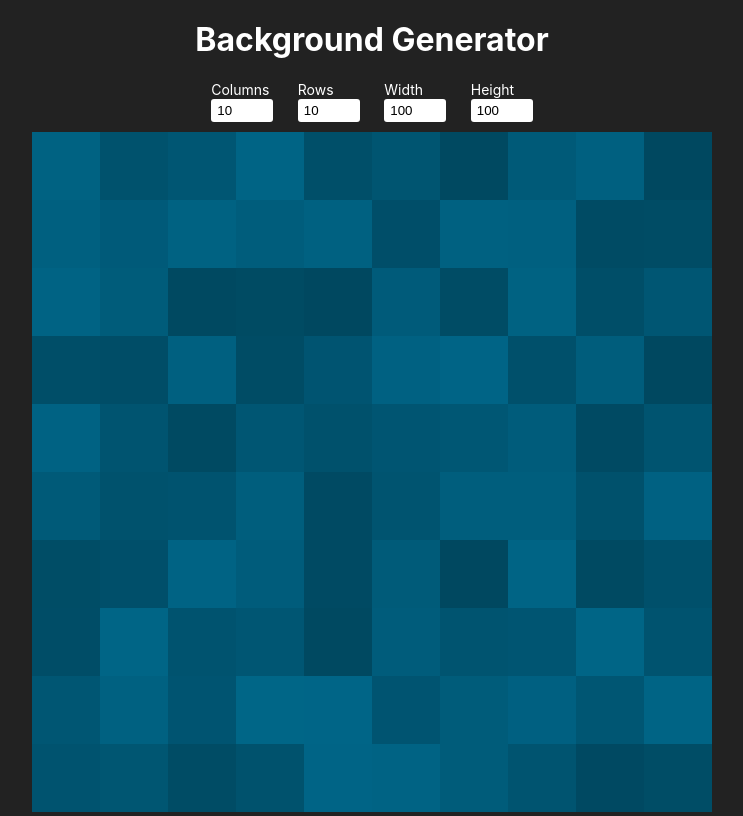
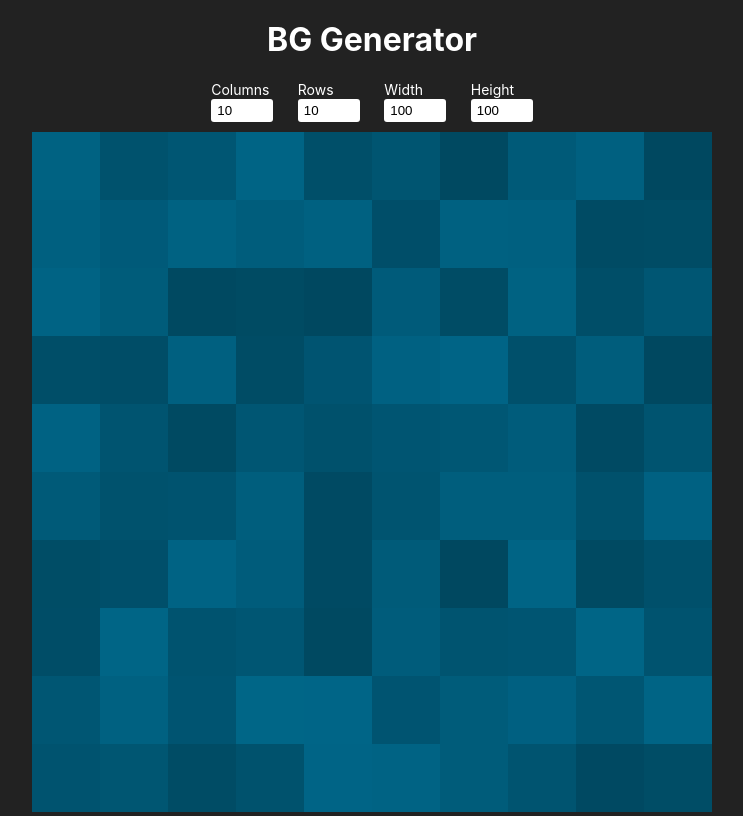
Before and after one commit to caleb531/bg-generator, a SvelteKit app: page / in a window 1280 px wide. Shown: the whole page, without its empty margins (268-1011 px from the left). Built offline with nearby package versions, Linux system fonts and the light colour scheme.

Commit message:
Label app as "BG Generator"

```diff
--- a/src/routes/+page.svelte
+++ b/src/routes/+page.svelte
@@ -4,7 +4,7 @@
   import GridControls from './GridControls.svelte';
 </script>
 
-<h1>Background Generator</h1>
+<h1>BG Generator</h1>
 
 <GridControls />
 <Grid />
```
